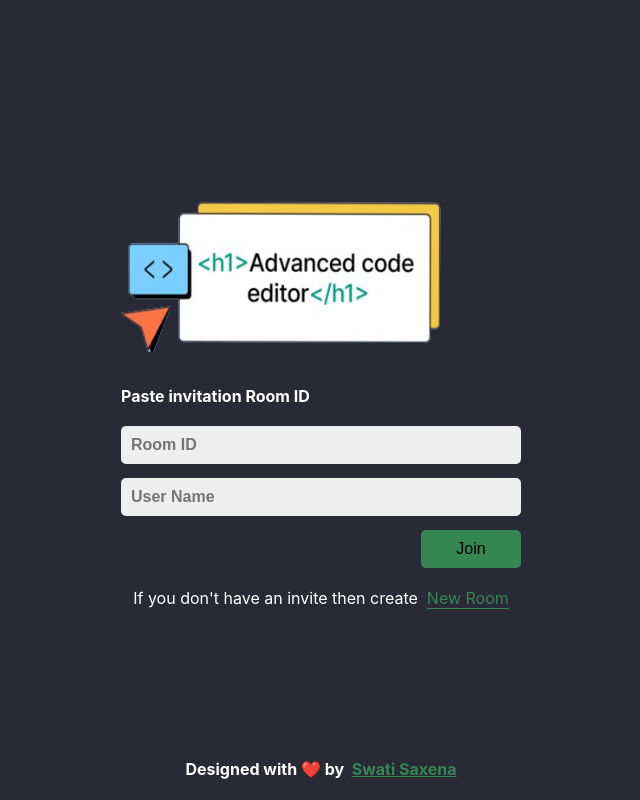
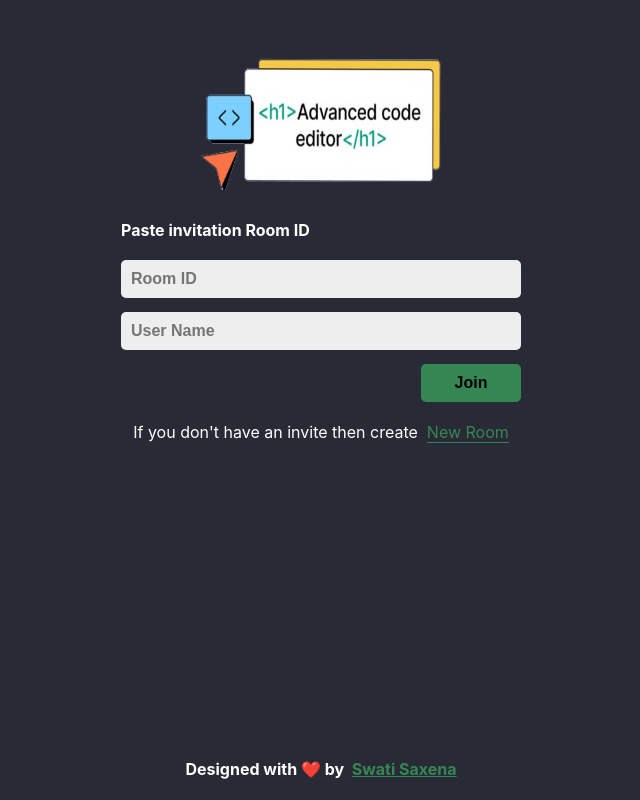
Before and after one commit to swati2904/Sync_Code_Studio, a React (Create React App) app: page / in a window 1280 px wide. Shown: the whole page, without its empty margins (319-959 px from the left). Built offline with nearby package versions, Linux system fonts and the light colour scheme.

Commit message:
Updated CSS

```diff
--- a/src/App.css
+++ b/src/App.css
@@ -1,5 +1,4 @@
 .homePageWrapper {
-  height: 100vh;
   display: flex;
   align-items: center;
   justify-content: center;
@@ -39,9 +38,12 @@
 }
 
 .homePageLogo {
-  width: 80%;
-  height: 160px;
-  margin-bottom: 30px;
+  width: 60%;
+  height: 140px;
+  margin: 30px 0px;
+  margin-left: auto;
+  margin-right: auto;
+  display: block;
 }
 
 .inputBox {
@@ -62,15 +64,18 @@
   font-size: 16px;
   cursor: pointer;
   transition: all 0.3s ease-in-out;
+  font-weight: bold;
 }
 
-.joinBtn {
+.joinBtn,
+.leaveBtn {
   background: #368654;
   width: 100px;
   margin-left: auto;
 }
 
-.joinBtn:hover {
+.joinBtn:hover,
+.leaveBtn:hover {
   background: #4aee88;
 }
 
@@ -91,3 +96,60 @@
   color: #4aee88;
   border-color: #4aee88;
 }
+
+.mainWrap {
+  display: grid;
+  grid-template-columns: 230px 1fr;
+  height: 100vh;
+}
+
+.aside {
+  background: #1c1e29;
+  padding: 16px;
+  color: #fff;
+  display: flex;
+  flex-direction: column;
+}
+
+.asideInner {
+  flex: 1;
+}
+
+.clientsList {
+  display: flex;
+  align-items: center;
+  flex-wrap: wrap;
+  gap: 20px;
+}
+
+.client {
+  display: flex;
+  align-items: center;
+  flex-direction: column;
+  font-weight: bold;
+}
+
+.userName {
+  margin-top: 10px;
+}
+
+.logo {
+  border-bottom: 1px solid #424242;
+  padding-bottom: 10px;
+}
+
+.logoImage {
+  height: 70px;
+}
+
+.leaveBtn {
+  width: 100%;
+  margin-top: 20px;
+}
+
+.CodeMirror {
+  min-height: calc(100vh - 20px);
+  font-size: 20px;
+  line-height: 1.6;
+  padding-top: 20px;
+}
--- a/src/App.js
+++ b/src/App.js
@@ -1,11 +1,24 @@
 import "./App.css";
 import { BrowserRouter, Routes, Route } from "react-router-dom";
+import { Toaster } from "react-hot-toast";
 import Home from "./pages/Home";
 import EditorPage from "./pages/EditorPage";
 
 function App() {
   return (
     <>
+      <div>
+        <Toaster
+          position="top-right"
+          toastOptions={{
+            success: {
+              theme: {
+                primary: "#368654,",
+              },
+            },
+          }}
+        ></Toaster>
+      </div>
       <BrowserRouter>
         <Routes>
           <Route path="/" element={<Home />}></Route>
```
